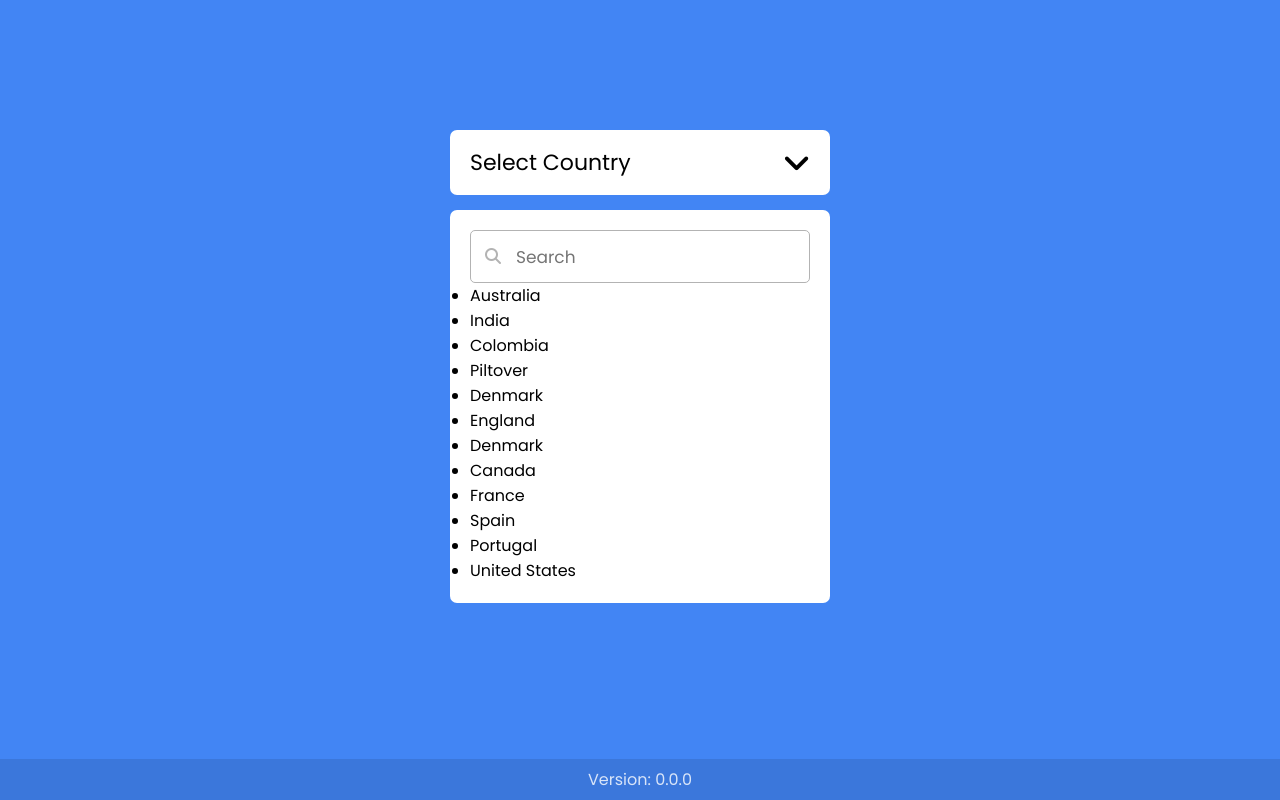
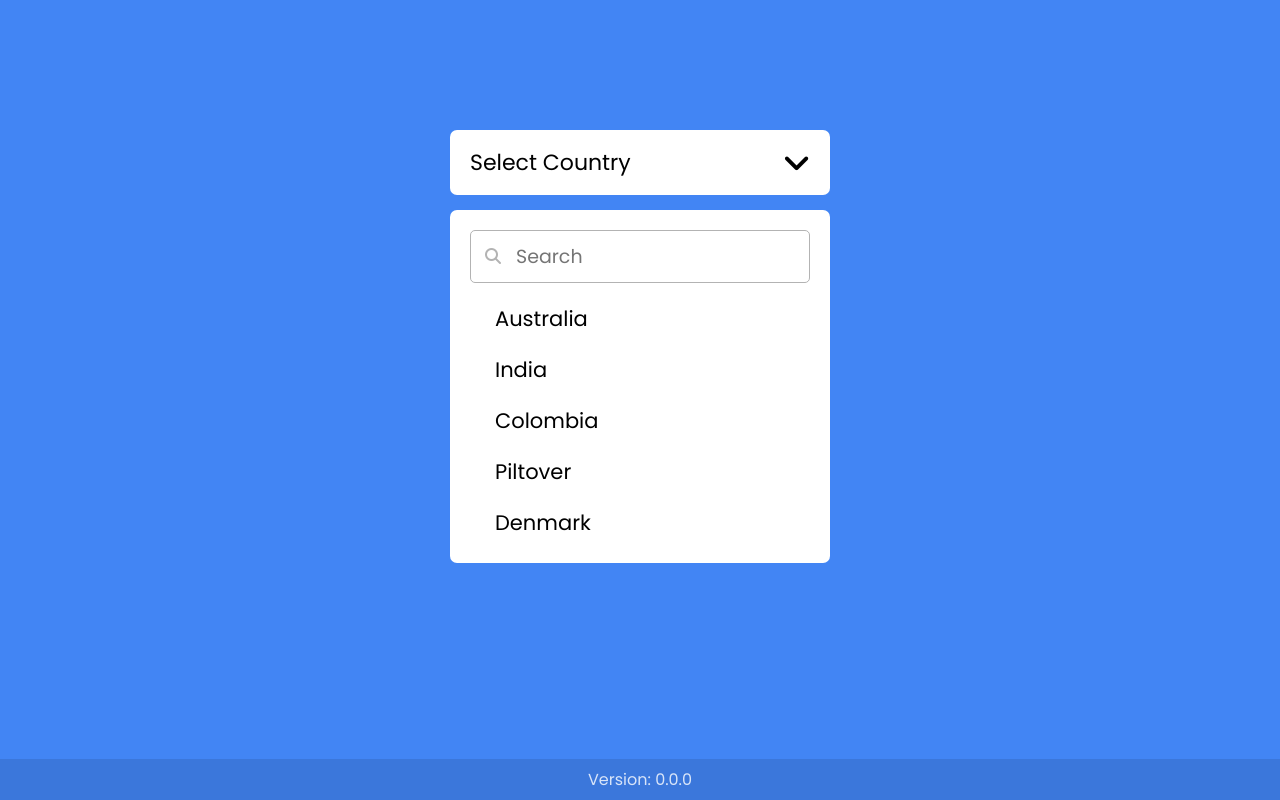
Before and after one commit to jasutsu/jasutsu.github.io, a plain HTML site: page vk2k3v5bv2nn4/index.html in a window 1280 px wide. Drawn offline with Linux system fonts and the light colour scheme.

Commit message:
feat(project 6): style the scroll bar

```diff
--- a/vk2k3v5bv2nn4/style.css
+++ b/vk2k3v5bv2nn4/style.css
@@ -9,6 +9,9 @@
     --blue-color: #4285f4;
     --white-color: #fff;
     --gray-color: #b3b3b3;
+    --light-gray-color: #f2f2f2;
+    --scroll-track-color: #f1f1f1;
+    --scroll-thumb-color: #ccc;
 }
 
 body {
@@ -51,10 +54,39 @@ body {
 }
 .search input {
     height: 53px;
-    font-size: 17px;
+    font-size: 19px;
     width: 100%;
     border-radius: 5px;
     padding: 0 15px 0 45px;
     border: 1px solid var(--gray-color);
     outline: none;
 }
+.content .options {
+    margin-top: 10px;
+    max-height: 250px;
+    overflow-y: auto;
+}
+.options::-webkit-scrollbar {
+    width: 7px;
+}
+.options::-webkit-scrollbar-track {
+    background: var(--scroll-track-color);
+    border-radius: 20px;
+}
+.options::-webkit-scrollbar-thumb {
+    background: var(--scroll-thumb-color);
+    border-radius: 20px;
+}
+.options {
+    list-style-type: none;
+}
+.options li {
+    margin-bottom: 0px;
+    padding: 10px 15px 10px 25px;
+    border-radius: 5px;
+    font-size: 21px;
+    margin-right: 10px;
+}
+.options li:hover {
+    background: var(--light-gray-color);
+}
```
